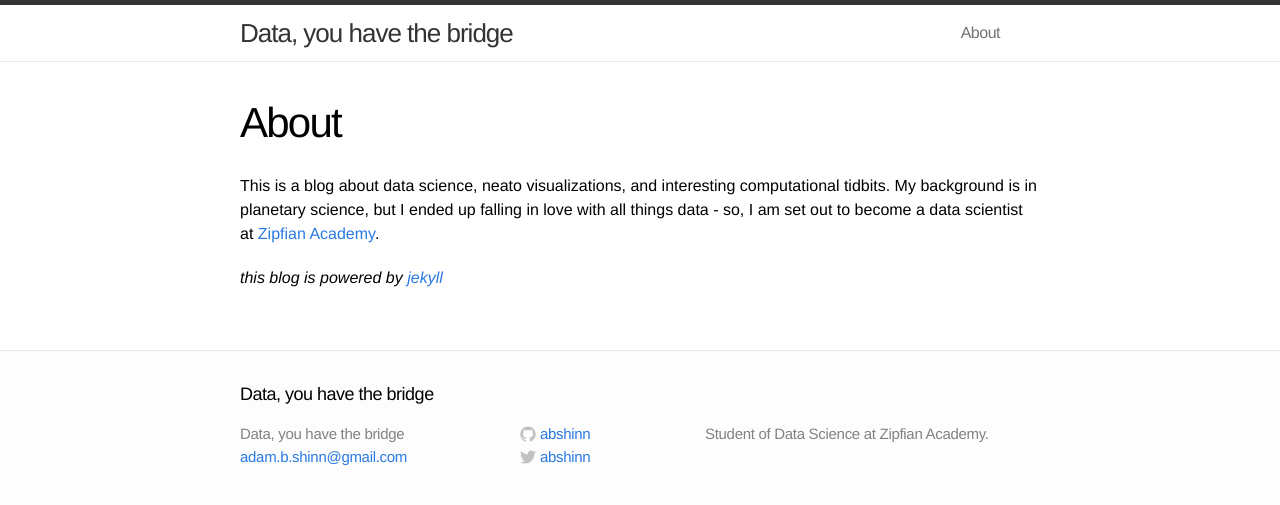
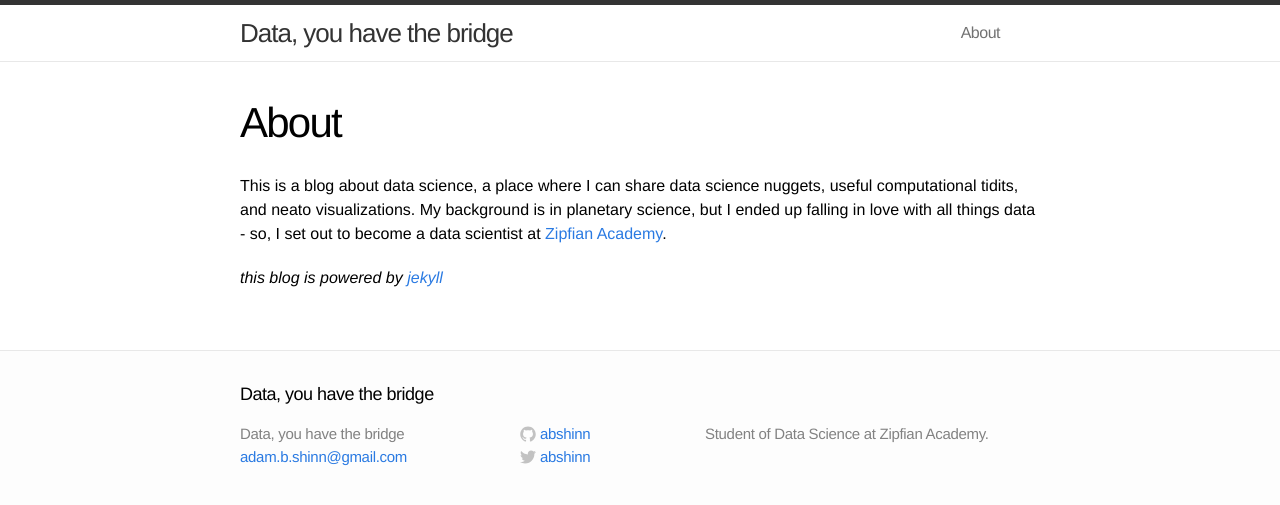
Before and after one commit to abshinn/abshinn.github.io, a Jekyll site: the page built from about.md, in a window 1280 px wide. Shown: the top 505 px of the page. Built offline with Jekyll 4.4.1, drawn with Linux system fonts in a browser that asks for light colours; Markdown is read by kramdown in place of the engine named in the settings.

Commit message:
fix typo; re-word first sentence

```diff
--- a/about.md
+++ b/about.md
@@ -4,6 +4,6 @@ title: About
 permalink: /about/
 ---
 
-This is a blog about data science, neato visualizations, and interesting computational tidbits. My background is in planetary science, but I ended up falling in love with all things data - so, I am set out to become a data scientist at [Zipfian Academy](http://zipfianacademy.com).
+This is a blog about data science, a place where I can share data science nuggets, useful computational tidits, and neato visualizations. My background is in planetary science, but I ended up falling in love with all things data - so, I set out to become a data scientist at [Zipfian Academy](http://zipfianacademy.com).
 
 _this blog is powered by_ [_jekyll_](http://jekyllrb.com/)
```
